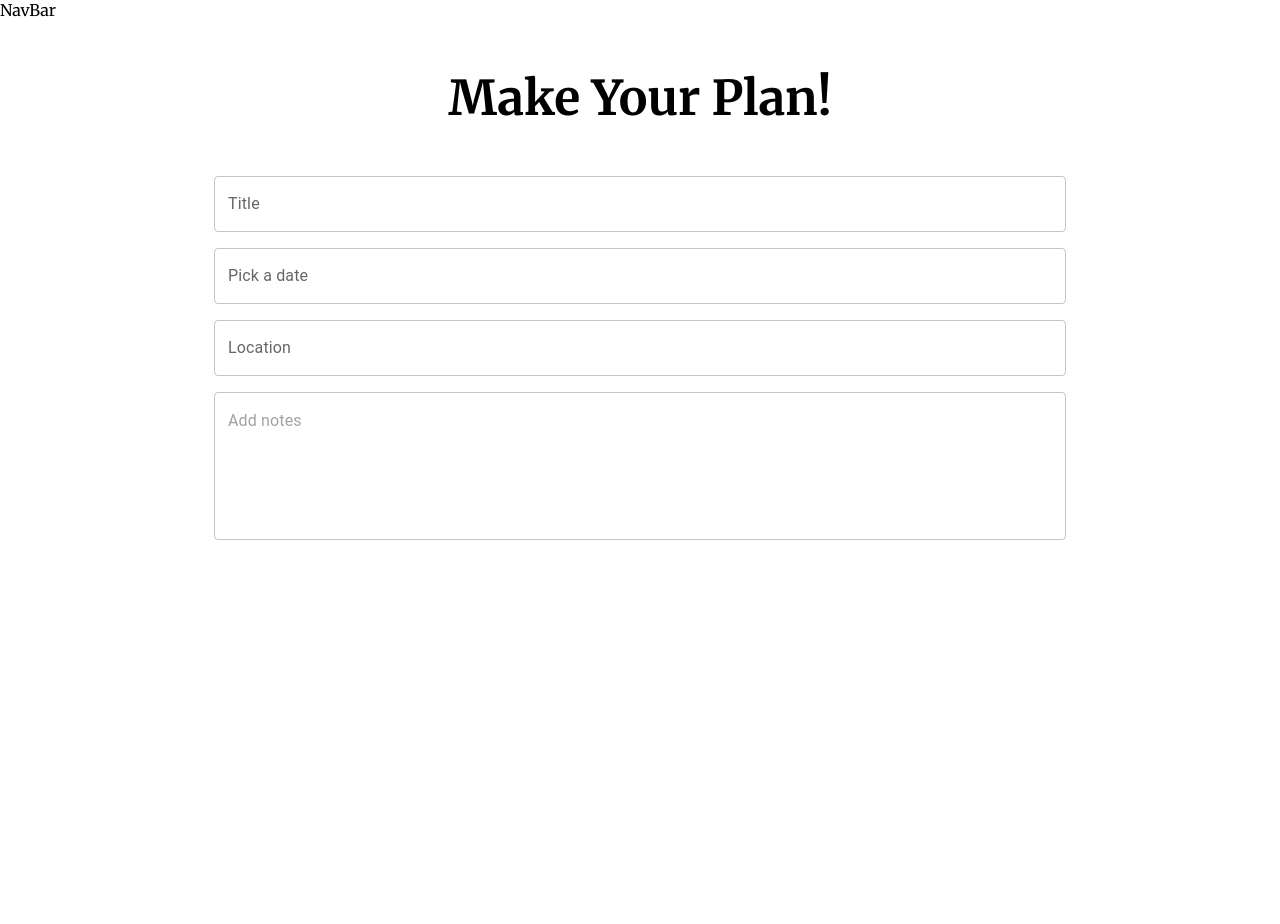
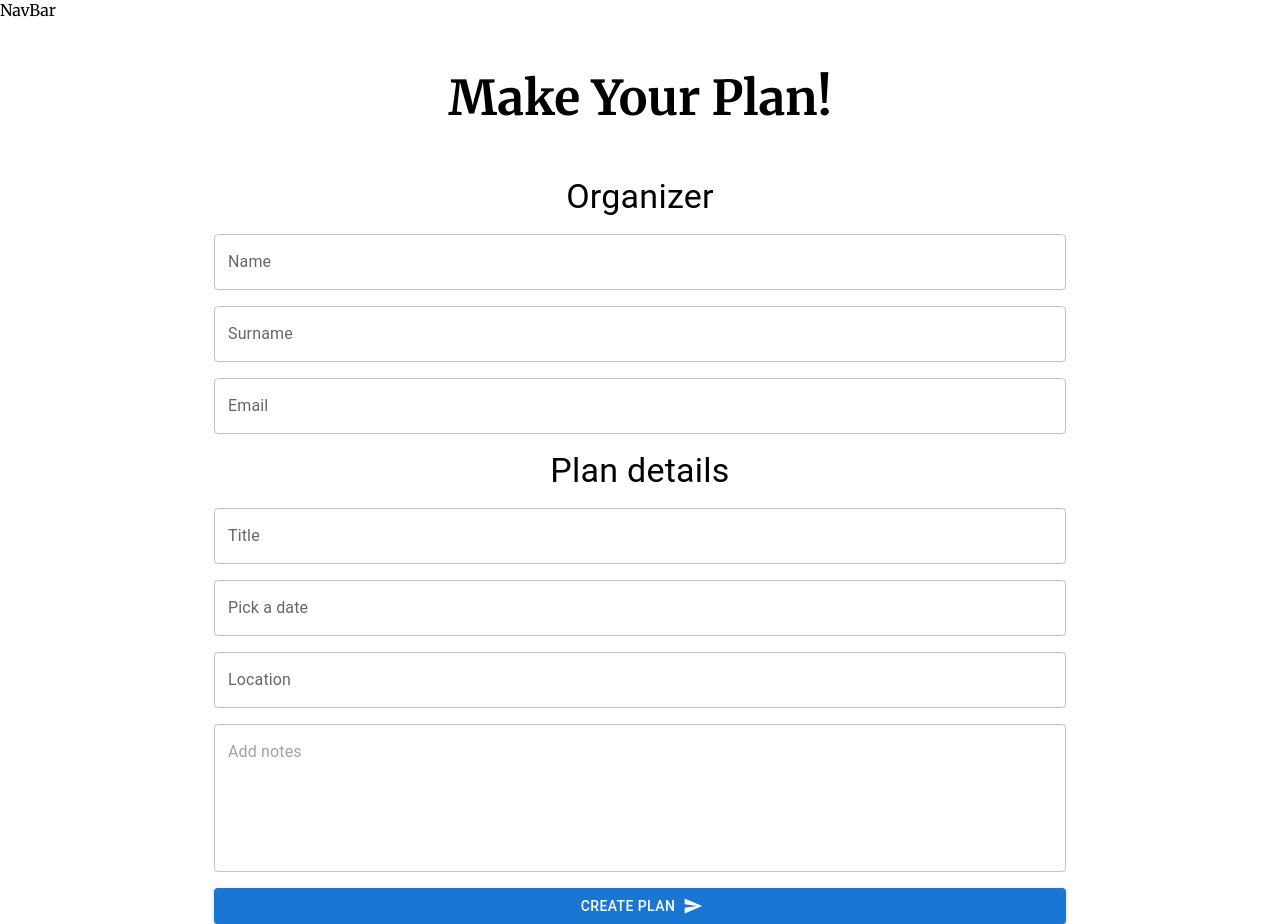
Before and after one commit to danieltrandafir/event-planner-react, a React (Create React App) app: page /create-plan in a window 1280 px wide. Before the commit the page ends 800 px from the top, so only its background shows below. Built offline with nearby package versions, Linux system fonts and the light colour scheme.

Commit message:
add organizer to FormPlanner

```diff
--- a/src/components/FormPlanner.js
+++ b/src/components/FormPlanner.js
@@ -1,23 +1,40 @@
 import TextField from "@mui/material/TextField";
 import Container from "@mui/material/Container";
 import Stack from "@mui/material/Stack";
+import Button from "@mui/material/Button";
+import SendIcon from "@mui/icons-material/Send";
+// import Divider from "@mui/material/Divider";
 import { AdapterDayjs } from "@mui/x-date-pickers/AdapterDayjs";
 import { LocalizationProvider } from "@mui/x-date-pickers/LocalizationProvider";
 import { DatePicker } from "@mui/x-date-pickers/DatePicker";
+import { Typography } from "@mui/material";
 
 export const FormPlanner = () => {
   return (
     <Container maxWidth="md">
       <Stack gap={2} component="form" autoComplete="off">
+        <Typography textAlign={"center"} variant="h4">
+          Organizer
+        </Typography>
+
+        <TextField name="name" label="Name" placeholder="Name" />
+        <TextField name="surname" label="Surname" placeholder="Surname" />
+        <TextField name="email" label="Email" placeholder="Email" />
+        {/* <Divider sx={{ margin: "10px" }} /> */}
+
+        <Typography textAlign={"center"} variant="h4">
+          Plan details
+        </Typography>
+
         <TextField label="Title" name="title" placeholder="Enter plan name" />
-
         <LocalizationProvider dateAdapter={AdapterDayjs}>
           <DatePicker label="Pick a date" />
         </LocalizationProvider>
-
         <TextField name="location" label="Location" placeholder="Location" />
-
         <TextField multiline rows={5} name="notes" placeholder="Add notes" />
+        <Button variant="contained" endIcon={<SendIcon />}>
+          Create Plan
+        </Button>
       </Stack>
     </Container>
   );
```
